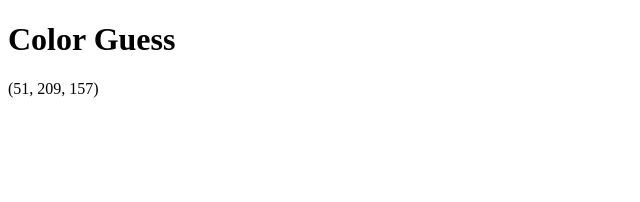
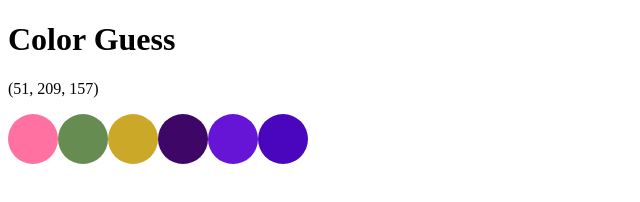
Before and after one commit to mayukuni/color-guess, a website: page index.html in a window 1280 px wide. Shown: the whole page, without its empty margins (0-640 px from the left). Drawn offline with Linux system fonts and the light colour scheme.

Commit message:
requisito 3 e 4

```diff
--- a/index.html
+++ b/index.html
@@ -4,11 +4,20 @@
   <meta charset="UTF-8">
   <meta http-equiv="X-UA-Compatible" content="IE=edge">
   <meta name="viewport" content="width=device-width, initial-scale=1.0">
+  <link rel="stylesheet" type="text/css" href="style.css">
   <title>Color Guess Project</title>
 </head>
 <body>
   <h1 id="title">Color Guess</h1>
   <p id='rgb-color'></p>
+  <div class='ball-container'>
+    <div class="ball"></div>
+    <div class="ball"></div>
+    <div class="ball"></div>
+    <div class="ball"></div>
+    <div class="ball"></div>
+    <div class="ball"></div>
+  </div>
   <script src="script.js"></script>
 </body>
 </html>
--- a/script.js
+++ b/script.js
@@ -1,3 +1,4 @@
+// 2
 let rgbColor = document.getElementById('rgb-color');
 
 function randomColor() {
@@ -12,3 +13,15 @@ function addRgbText() {
 }
 
 addRgbText();
+
+// 3
+function addColorToBalls() {
+  document.getElementsByClassName('ball')[0].style.backgroundColor = `rgb${randomColor()}`;
+  document.getElementsByClassName('ball')[1].style.backgroundColor = `rgb${randomColor()}`;
+  document.getElementsByClassName('ball')[2].style.backgroundColor = `rgb${randomColor()}`;
+  document.getElementsByClassName('ball')[3].style.backgroundColor = `rgb${randomColor()}`;
+  document.getElementsByClassName('ball')[4].style.backgroundColor = `rgb${randomColor()}`;
+  document.getElementsByClassName('ball')[5].style.backgroundColor = `rgb${randomColor()}`;
+}
+
+addColorToBalls();
--- /dev/null
+++ b/style.css
@@ -0,0 +1,9 @@
+.ball-container {
+  display: flex;
+}
+
+.ball {
+  width: 50px;
+  height: 50px;
+  border-radius: 50%;
+}
```
